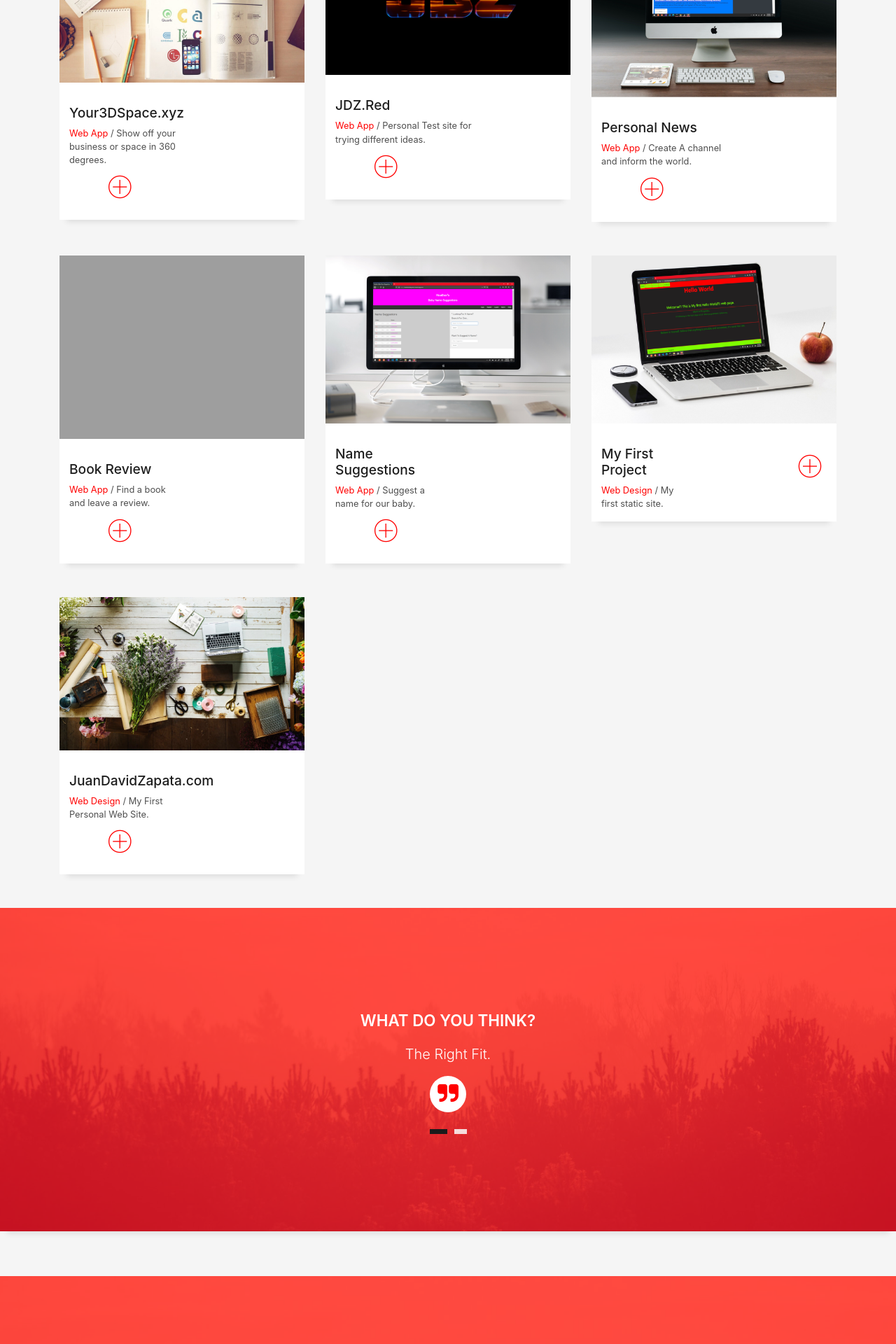
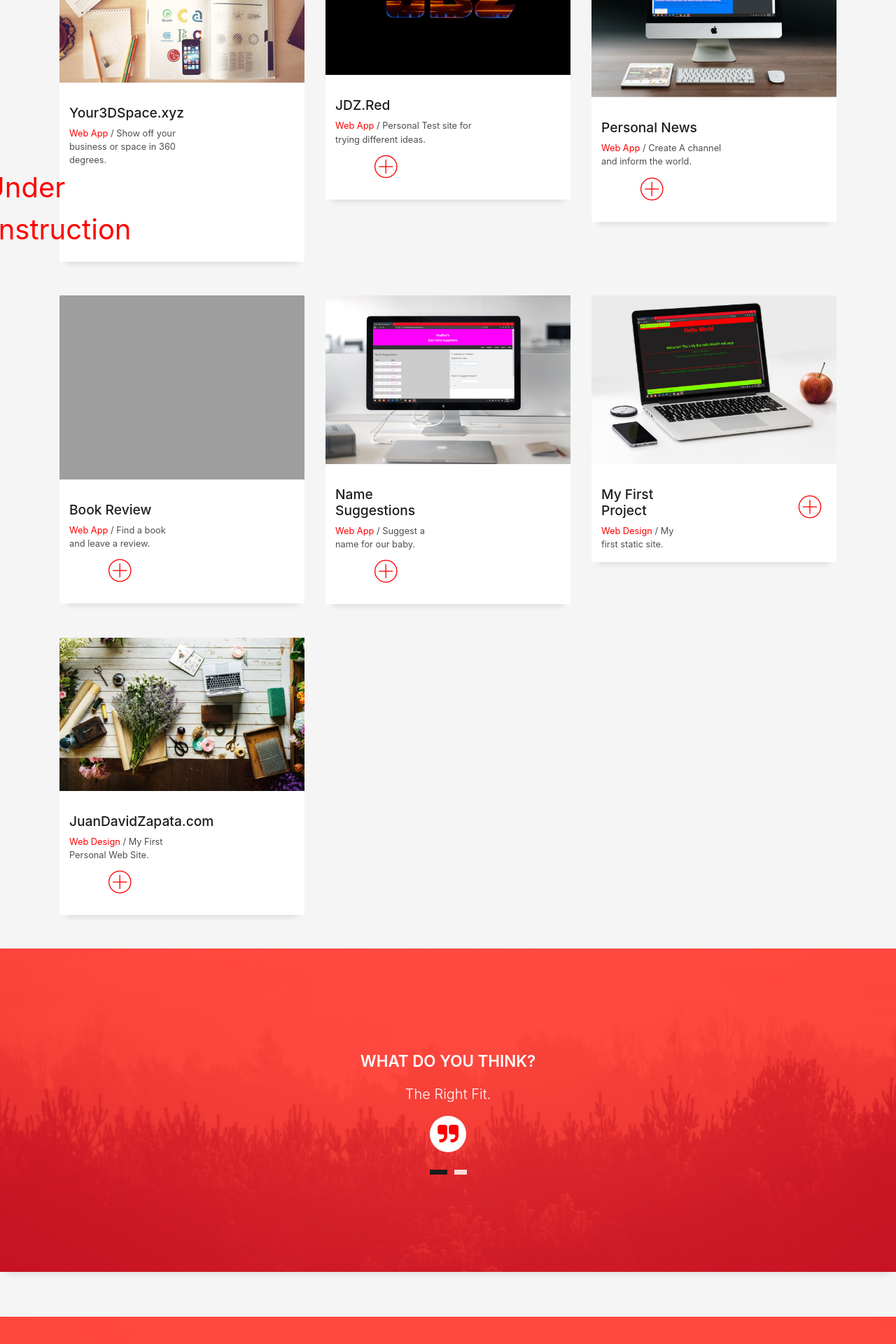
Before and after one commit to jDavidZapata/jdavidz, a Django app: page / in a window 1280 px wide. Shown: the part 3488-5408 px from the top of the page at 70% size. Run offline with Django 3.2, Linux system fonts and the light colour scheme; some libraries are stand-ins or nearby versions; some web fonts are replaced; grey boxes are pictures that could not be loaded.

Commit message:
Update index.html

```diff
--- a/main/templates/main/index.html
+++ b/main/templates/main/index.html
@@ -300,7 +300,7 @@
                   </div>
                   <div class="col-sm-4">
                     <div class="w-like">
-                      <a href="https://your3dspace.netlify.app" target="_blank"><span class="ion-ios-plus-outline"></span></a>
+                      <a href="https://your3dspace.netlify.app/" target="_blank"><span class="ion-ios-plus-outline"></span>Under Construction</a>
                     </div>
                   </div>
                 </div>
```
